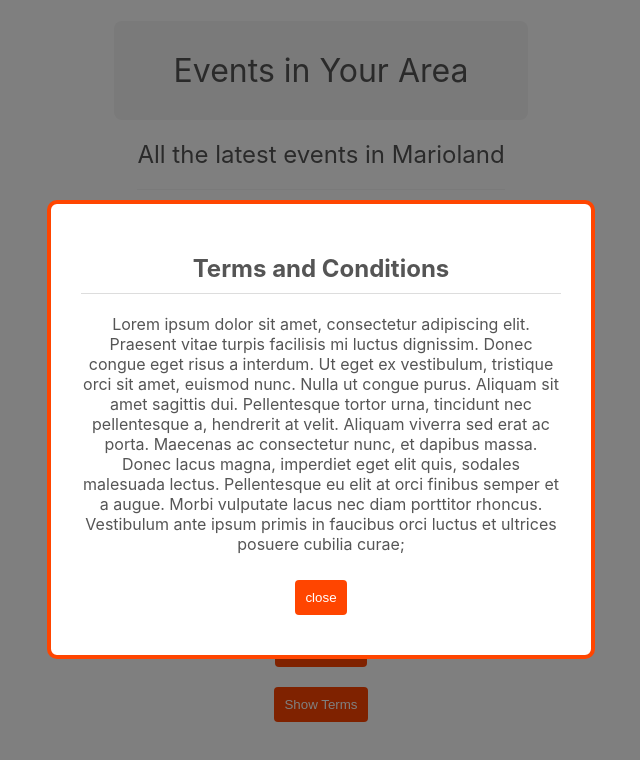
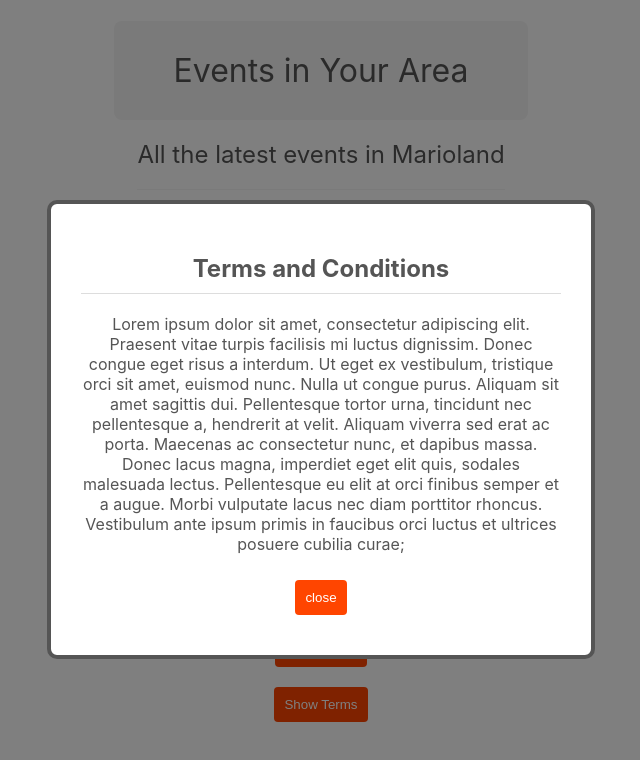
Before and after one commit to RM-0311/learnReact, a React (Create React App) app: page / in a window 1280 px wide. Both pictures are taken after a click on the button "Show Terms". Shown: the top 760 px of the page, without its empty margins (319-959 px from the left). Built offline with nearby package versions, Linux system fonts and the light colour scheme; the HTML template or start-up script is replaced by a standard one.

Commit message:
Dynamic Styling in React

```diff
--- a/src/App.js
+++ b/src/App.js
@@ -13,7 +13,6 @@ function App() {
     {title: "bowser's live stream", id: 2},
     {title: "race on moo moo farm", id: 3}
   ])
-
   console.log(showModal)
 
   const handleClick = (id) => {
@@ -47,7 +46,7 @@ function App() {
       )}
       {showEvents && <EventList events={events} handleClick={handleClick}/>}
 
-      {showModal && <Modal handleClose={handleClose}>
+      {showModal && <Modal handleClose={handleClose} isSalesModal={false}>
         <h2>Terms and Conditions</h2>
         <p>Lorem ipsum dolor sit amet, consectetur adipiscing elit. Praesent vitae turpis facilisis mi luctus dignissim.
           Donec congue eget risus a interdum. Ut eget ex vestibulum, tristique orci sit amet, euismod nunc. Nulla ut congue purus. Aliquam sit amet sagittis dui. Pellentesque tortor urna, tincidunt nec pellentesque a,
--- a/src/components/Modal.js
+++ b/src/components/Modal.js
@@ -2,12 +2,12 @@ import ReactDOM from 'react-dom'
 import './Modal.css'
 
 
-export default function Modal({ children, handleClose }) {
+export default function Modal({ children, handleClose, isSalesModal }) {
   return ReactDOM.createPortal((
     <div className="modal-backdrop">
       <div className="modal" style={{
         border: "4px solid",
-        borderColor: "#ff4500",
+        borderColor: isSalesModal ? "#ff4500" : "#555",
         textAlign: "center"
       }}>
        {children}
```
